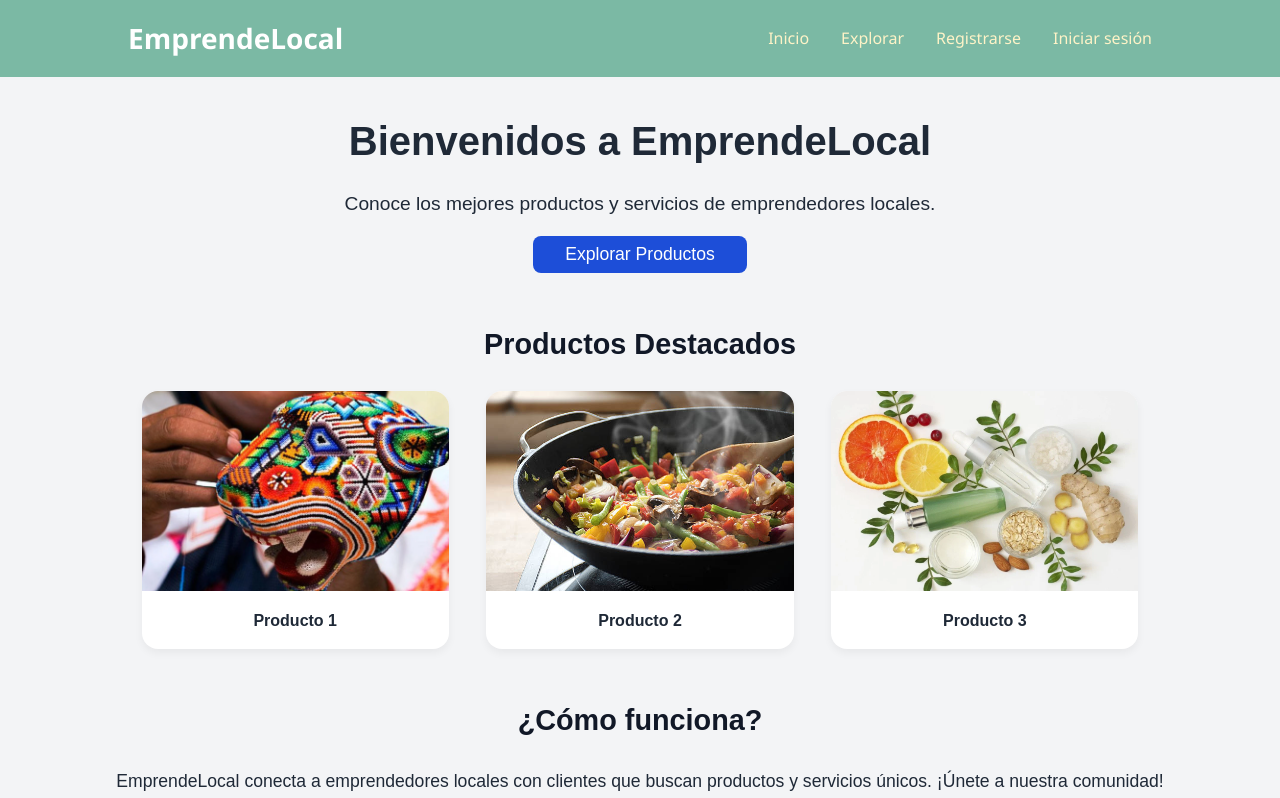
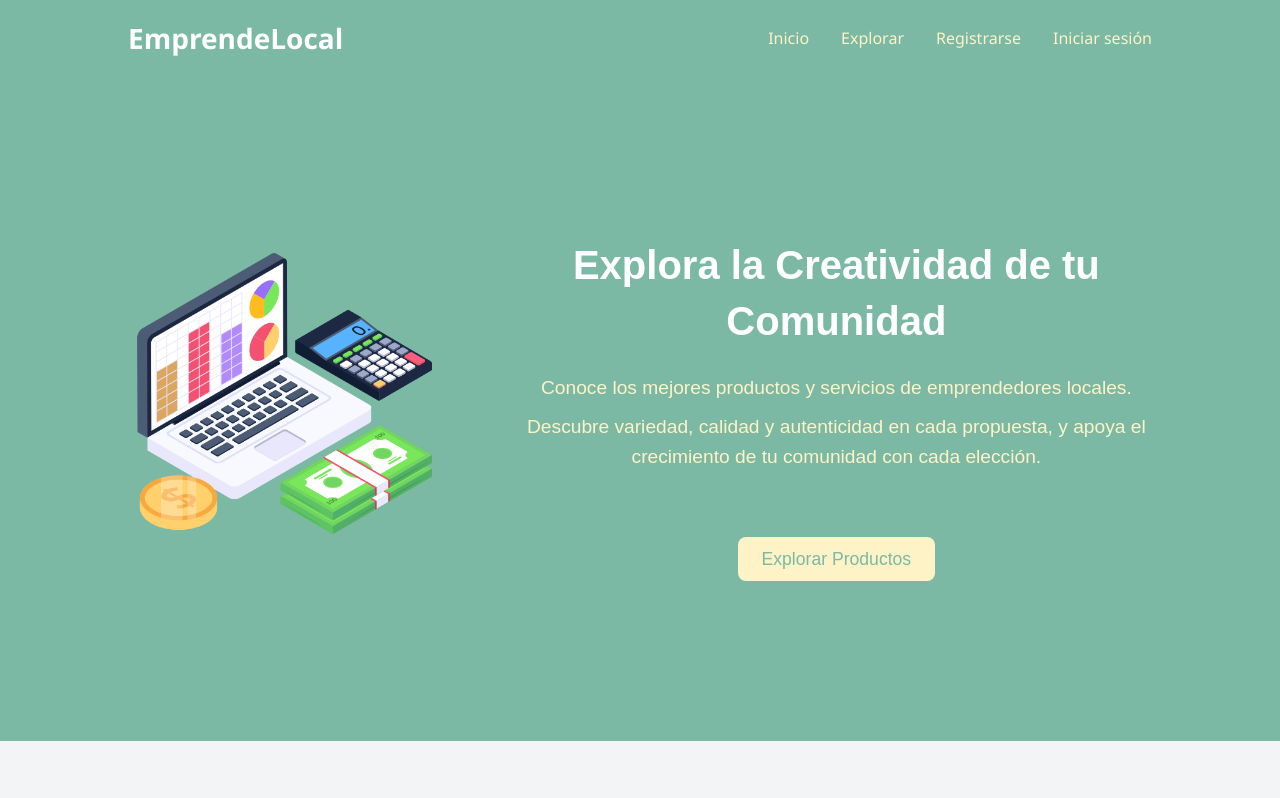
Before and after one commit to BruceGabr/ComerciaYa, a React (Vite) app: page / in a window 1280 px wide. Shown: the top 798 px of the page. Built offline with nearby package versions, Linux system fonts and the light colour scheme.

Commit message:
Home page modificado

```diff
--- a/src/components/Header.css
+++ b/src/components/Header.css
@@ -8,21 +8,22 @@
 
 .header__container {
   display: flex;
+  gap: 2rem;
   justify-content: space-between;
   align-items: center;
-  padding: 0 1rem;
-  width: 100%;
 }
 
 .header__logo {
-  font-size: 1.25rem;
+  font-size: 1.5rem;
   font-weight: bold;
   color: #ffffff;
 }
 
 /* Botón hamburguesa bien alineado a la derecha */
 .header__hamburger {
-  display: block;
+  position: relative;
+  width: 30px;
+  height: 24px;
   background: none;
   border: none;
   cursor: pointer;
@@ -65,14 +66,14 @@
 }
 
 .header__link {
-  color: #fef3c7  ;
+  color: #fef3c7;
   font-weight: 500;
   transition: color 0.3s ease;
   text-decoration: none;
 }
 
 .header__link:hover {
-  color: #fcd34d   ;
+  color: #fcd34d;
 }
 
 /* Menú abierto en móvil */
@@ -84,10 +85,6 @@
 
 /* Pantallas grandes */
 @media (min-width: 768px) {
-  .header__container {
-    padding: 0 2rem;
-  }
-
   .header__logo {
     font-size: 1.75rem;
   }
@@ -115,11 +112,6 @@
   }
 }
 /* Animación de hamburguesa a X */
-.header__hamburger {
-  position: relative;
-  width: 30px;
-  height: 24px;
-}
 
 .header__hamburger-line {
   position: absolute;
--- a/src/index.css
+++ b/src/index.css
@@ -24,10 +24,14 @@ a {
   color: inherit;
 }
 
+img {
+  max-width: 100%;
+}
+
 .container {
-  max-width: 1200px;
+  width: 80%;
+  max-width: 70rem;
   margin: 0 auto;
-  padding: 2rem;
 }
 
 /* Estilos específicos para Home */
--- a/src/pages/Explorar.css
+++ b/src/pages/Explorar.css
@@ -1,14 +1,6 @@
 /* Fuente general y padding */
 .explorar {
   font-family: Arial, sans-serif;
-  padding: 0;
-}
-
-/* Contenedor reutilizable */
-.container {
-  width: 80%;
-  max-width: 70rem;
-  margin: 0 auto;
   padding: 0;
 }
 
--- a/src/pages/Home.css
+++ b/src/pages/Home.css
@@ -1,53 +1,80 @@
 /* Fuente general y padding */
 .home {
   font-family: Arial, sans-serif;
-  padding: 2rem 0;
-}
-
-/* Contenedor reutilizable */
-.container {
-  max-width: 80%;
-  margin: 0 auto;
-  padding: 0;
 }
 
 /* Banner de Bienvenida  */
 
 .home__banner {
   text-align: center;
-  margin-bottom: 2rem;
+  padding: 3rem 0;
+  background-color: #7bb9a4;
+}
+@media (min-width: 768px) {
+  .home__banner {
+    padding: 5rem 0;
+  }
+}
+@media (min-width: 992px) {
+  .home__banner {
+    padding: 10rem 0;
+  }
+}
+
+.home__banner-content {
+  display: flex;
+  flex-direction: column;
+  gap: 5rem;
+}
+@media (min-width: 992px) {
+  .home__banner-content {
+    flex-direction: row;
+    justify-content: space-between;
+  }
+
+}
+
+.home__banner-image {
+  max-width: 20rem;
+  margin: 0 auto;
+}
+
+.home__banner-text {
+  display: flex;
+  flex-direction: column;
+  justify-content: space-around;
 }
 
 .home__title {
+  color: #ffffff;
   font-size: 2.5rem;
   font-weight: bold;
+  line-height: 1.4;
 }
 
 .home__description {
+  color: #fef3c7;
   font-size: 1.2rem;
   margin-top: 0.5rem;
 }
 
 .home__cta {
-  background-color: #1d4ed8;
-  color: white;
+  max-width: 13rem;
+  background-color: #fef3c7;
+  color: #7bb9a4;
   border: none;
-  padding: 0.5rem 2rem;
+  padding: 0.5rem 1.5rem;
   font-size: 1.1rem;
   cursor: pointer;
-  margin-top: 1rem;
+  margin: 0 auto;
+  margin-top: 4rem;
   border-radius: 0.5rem;
-  transition: background-color 0.3s;
+  transition: background-color 0.3s ease;
 }
 
 .home__cta:hover {
-  background-color: #2563eb;
+  background-color: #fcd34d;
 }
-.home__cta:focus {
-  outline: 2px solid #2563eb;
-  outline-offset: 2px;
-}
-
 
 /* Productos destacados section */
 
--- a/src/pages/Home.jsx
+++ b/src/pages/Home.jsx
@@ -1,19 +1,36 @@
 import React from "react";
+import { Link } from "react-router-dom";
 import "./Home.css"; // Crearemos este archivo para estilos
 import artesaniasImg from "../assets/images/artesanias.webp";
 import comidaCaseraImg from "../assets/images/comida-casera.jpg";
 import productosNaturalesImg from "../assets/images/productos-naturales.webp";
+import bannerImg from "../assets/images/contabilidad.png";
 
 const Home = () => {
   return (
     <div className="home">
       {/* Sección de Bienvenida */}
       <section className="home__banner">
-        <h2 className="home__title">Bienvenidos a EmprendeLocal</h2>
-        <p className="home__description">
-          Conoce los mejores productos y servicios de emprendedores locales.
-        </p>
-        <button className="home__cta">Explorar Productos</button>
+        <div className="container home__banner-content">
+          <div className="home__banner-image">
+            <img src={bannerImg} alt="Contabilidad" />
+          </div>
+          <div className="home__banner-text">
+            <h2 className="home__title">
+              Explora la Creatividad de tu Comunidad
+            </h2>
+            <p className="home__description">
+              Conoce los mejores productos y servicios de emprendedores locales.
+            </p>
+            <p className="home__description">
+              Descubre variedad, calidad y autenticidad en cada propuesta, y
+              apoya el crecimiento de tu comunidad con cada elección.
+            </p>
+            <Link to="/explorar" className="home__cta">
+              Explorar Productos
+            </Link>
+          </div>
+        </div>
       </section>
 
       {/* Sección de productos destacados */}
```
Also changed, not shown: src/assets/images/contabilidad.png (added), src/assets/images/finanzas.png (added).
